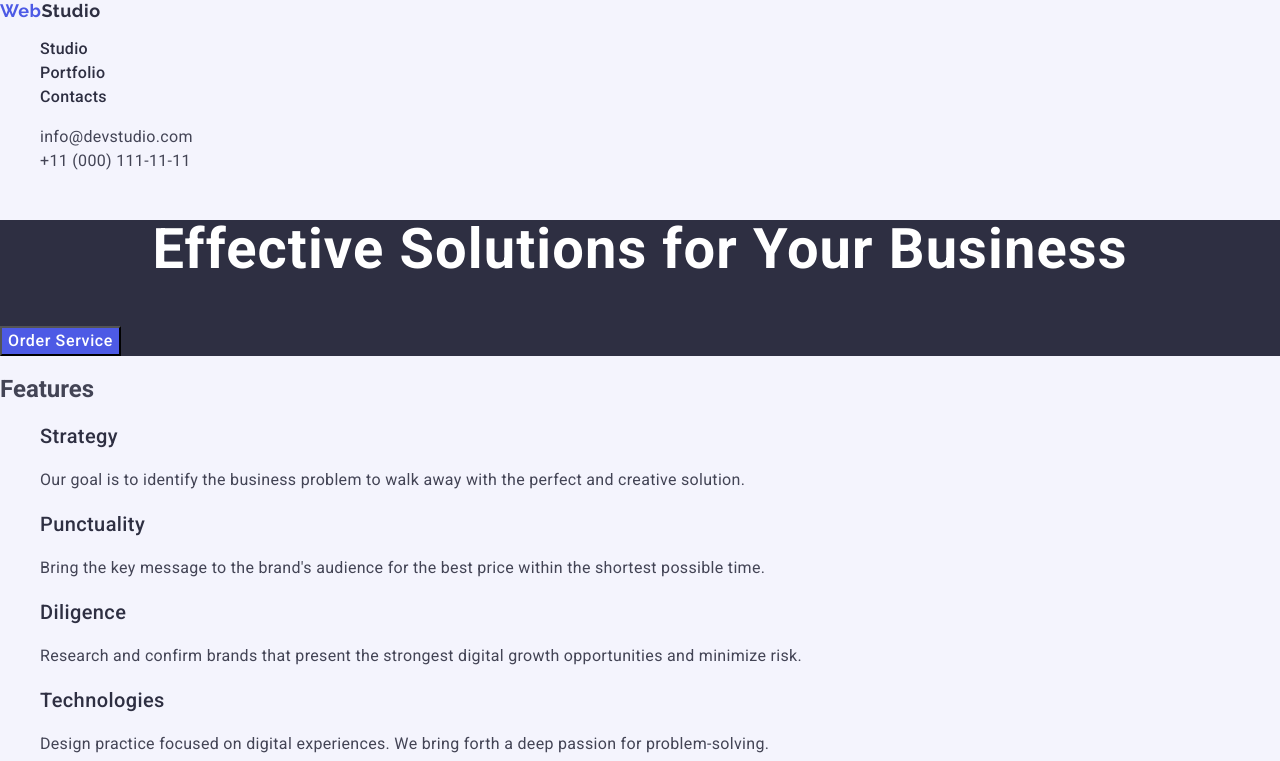
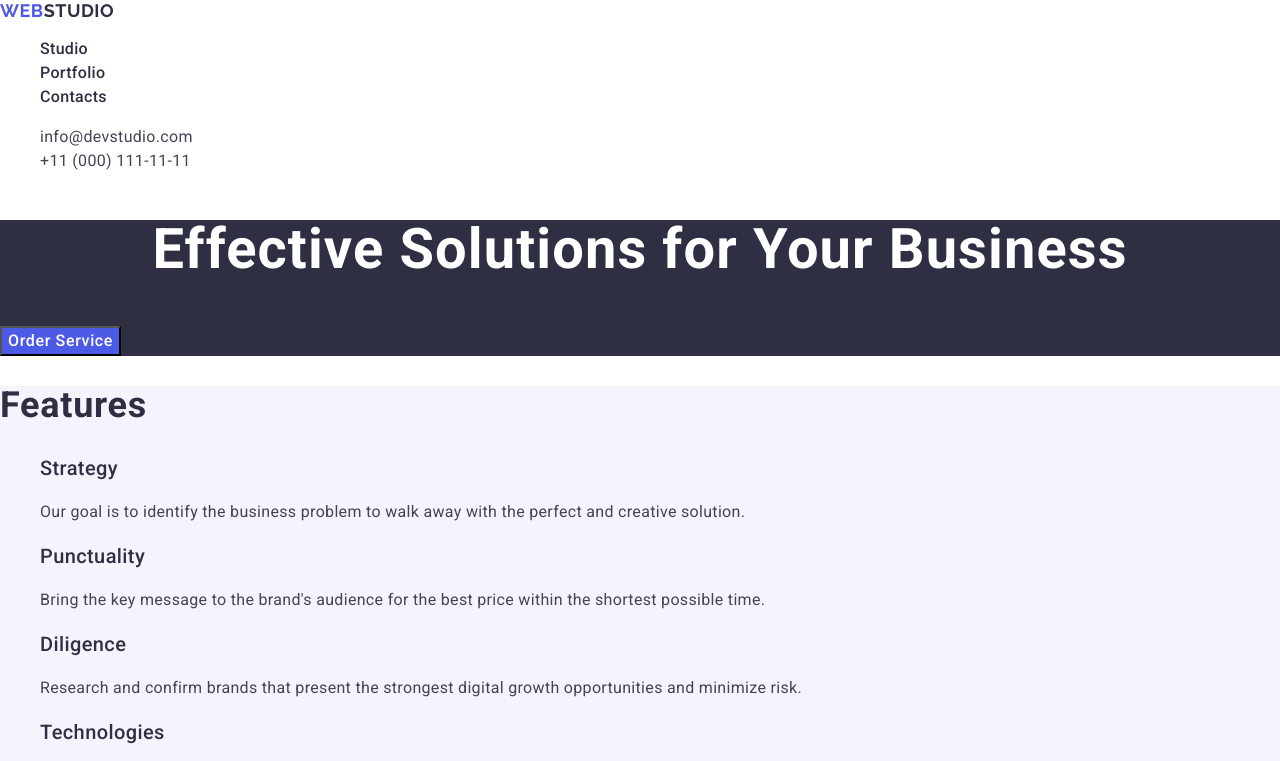
Before and after one commit to Stanislav-vol05/goit-markup-hw-02, a plain HTML site: page index.html in a window 1280 px wide. Shown: the top 761 px of the page. Drawn offline with nearby package versions, Linux system fonts and the light colour scheme.

Commit message:
Update styles.css

```diff
--- a/css/styles.css
+++ b/css/styles.css
@@ -1,7 +1,7 @@
 body {
   font-family: 'Roboto', sans-serif;
   color: #434455;
-  background-color: #f4f4fd;
+  background-color: #fff;
 }
 ul,
 ol {
@@ -16,9 +16,15 @@ a {
   font-size: 18px;
   line-height: 1.17;
   letter-spacing: 0.03em;
+  text-transform: uppercase;
   color: #4d5ae5;
 }
 .header-logo .logo-part {
+  font-weight: 700;
+  font-size: 18px;
+  line-height: 1.17;
+  letter-spacing: 0.03em;
+  text-transform: uppercase;
   color: #2e2f42;
 }
 .nav-link {
@@ -69,6 +75,16 @@ a {
   letter-spacing: 0.02em;
   text-align: center;
   color: #fff;
+}
+.text-section {
+  background-color: #f4f4fd;
+}
+.features {
+  font-weight: 700;
+  font-size: 36px;
+  line-height: 1.1;
+  letter-spacing: 0.02em;
+  color: #2e2f42;
 }
 .name-item {
   font-weight: 500;
@@ -137,6 +153,7 @@ a {
   font-size: 18px;
   line-height: 1.17;
   letter-spacing: 0.03em;
+  text-transform: uppercase;
   color: #4d5ae5;
 }
 .footer-logo .logo-part {
```
